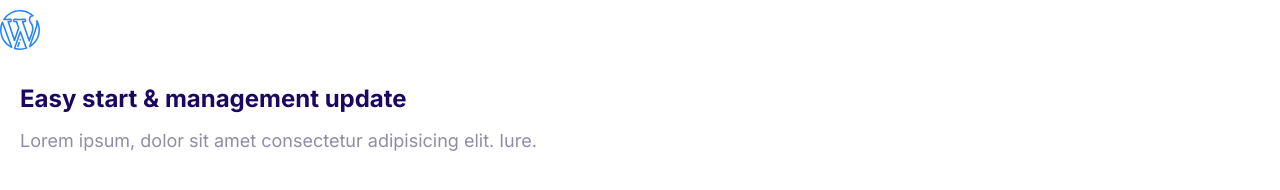
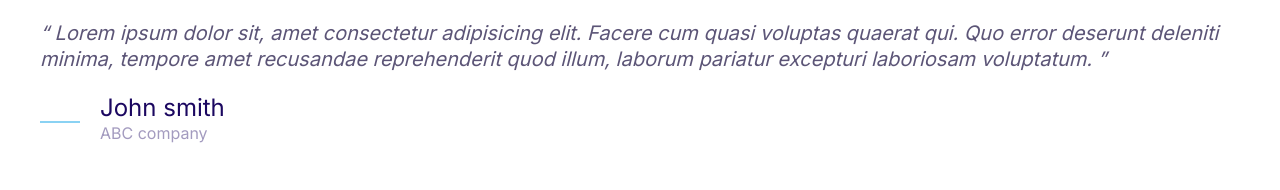
Before and after one commit to youcanalsocode/Frontend_html_css, a plain HTML site: page index.html in a window 1280 px wide. Drawn offline with Linux system fonts and the light colour scheme.

Commit message:
Define quote

```diff
--- a/css/style.css
+++ b/css/style.css
@@ -6,6 +6,7 @@
  --color-headings:#1b0760;
  --color-body:#918ca4;
  --color-border:#ccc;
+ --color-body-lighter:#5c5577;
 }
 
 
@@ -298,6 +299,7 @@ color: white;
     top:-6px;
     right: 5px;
 }
+/* ---------------------media------------- */
 .media__title{
     display: flex;
     margin-top: 0;
@@ -307,4 +309,49 @@ color: white;
 }
 .media__image{
     margin-top: 1rem;
+
 }
+/* ----------------------quote----------------------- */
+.quote{
+    font-size: 3rem;
+    font-style: italic;
+    color: var(--color-body-lighter);
+    line-height: 1.3;
+}
+.quote__text::before{
+    content: open-quote;
+
+}
+.quote__text::after{
+    content:close-quote;
+}
+.quote__autor{
+   font-size: 3rem;
+   font-weight:500 ;
+   font-style: normal;
+   margin-bottom: 0;
+
+}
+
+.quote__organize{
+    opacity:0.4;
+    font-size: 2rem;
+    color: var(--color-headings);
+    font-style: normal;
+}
+.quote__line{
+    position: relative;
+    margin-bottom: 10px;
+}
+@media screen  and (min-width:1024px){
+    .quote{
+        font-size: 2rem;
+    }
+    .quote__autor{
+        font-size: 2.4rem;
+
+    }
+    .quote__organize{
+        font-size: 1.6rem;
+    }
+}
--- a/index.html
+++ b/index.html
@@ -1,29 +1,40 @@
 <!DOCTYPE html>
 <html lang="en">
   <head>
-    <meta charset="UTF-8">
-    <meta http-equiv="X-UA-Compatible" content="IE=edge">
-    <meta name="viewport" content="width=device-width, initial-scale=1.0">
-    <link rel="stylesheet" href="css/normalize.css">
-    <link rel="preconnect" href="https://fonts.googleapis.com">
-<link rel="preconnect" href="https://fonts.gstatic.com" crossorigin>
-<link href="https://fonts.googleapis.com/css2?family=Inter:wght@400;600;700&display=swap" rel="stylesheet">
-    <link rel="stylesheet" href="css/style.css">
+    <meta charset="UTF-8" />
+    <meta http-equiv="X-UA-Compatible" content="IE=edge" />
+    <meta name="viewport" content="width=device-width, initial-scale=1.0" />
+    <link rel="stylesheet" href="css/normalize.css" />
+    <link rel="preconnect" href="https://fonts.googleapis.com" />
+    <link rel="preconnect" href="https://fonts.gstatic.com" crossorigin />
+    <link
+      href="https://fonts.googleapis.com/css2?family=Inter:wght@400;600;700&display=swap"
+      rel="stylesheet"
+    />
+    <link rel="stylesheet" href="css/style.css" />
     <title>Document</title>
   </head>
   <body>
-  <div class="media">
-    <div class="media__image">
-        <svg class="icon icon--primary">
-          <use xlink:href="images/sprite.svg#wordpress"></use>
+    <blockquote class="quote">
+      <p class="quote__text">
+        Lorem ipsum dolor sit, amet consectetur adipisicing elit. Facere cum
+        quasi voluptas quaerat qui. Quo error deserunt deleniti minima, tempore
+        amet recusandae reprehenderit quod illum, laborum pariatur excepturi
+        laboriosam voluptatum.
+      </p>
+      <footer>
+        <div class="media media__title ">
+          <div class="media__image ">
+            <svg class="icon icon--primary quote__line">
+              <use xlink:href="images/sprite.svg#line"></use>
             </svg>
           </div>
           <div class="media__body">
-      <h3>Easy start & management update</h3>
-      <p>Lorem ipsum, dolor sit amet consectetur adipisicing elit. Iure.</p>
+            <h3 class="media__title quote__autor">John smith</h3>
+            <p class="quote__organize">ABC company</p>
           </div>
-
         </div>
-
+      </footer>
+    </blockquote>
   </body>
 </html>
```
Also changed, not shown: components/media.html (added, +12 -0 lines). Lines whose indentation alone changed are shown as unchanged.
